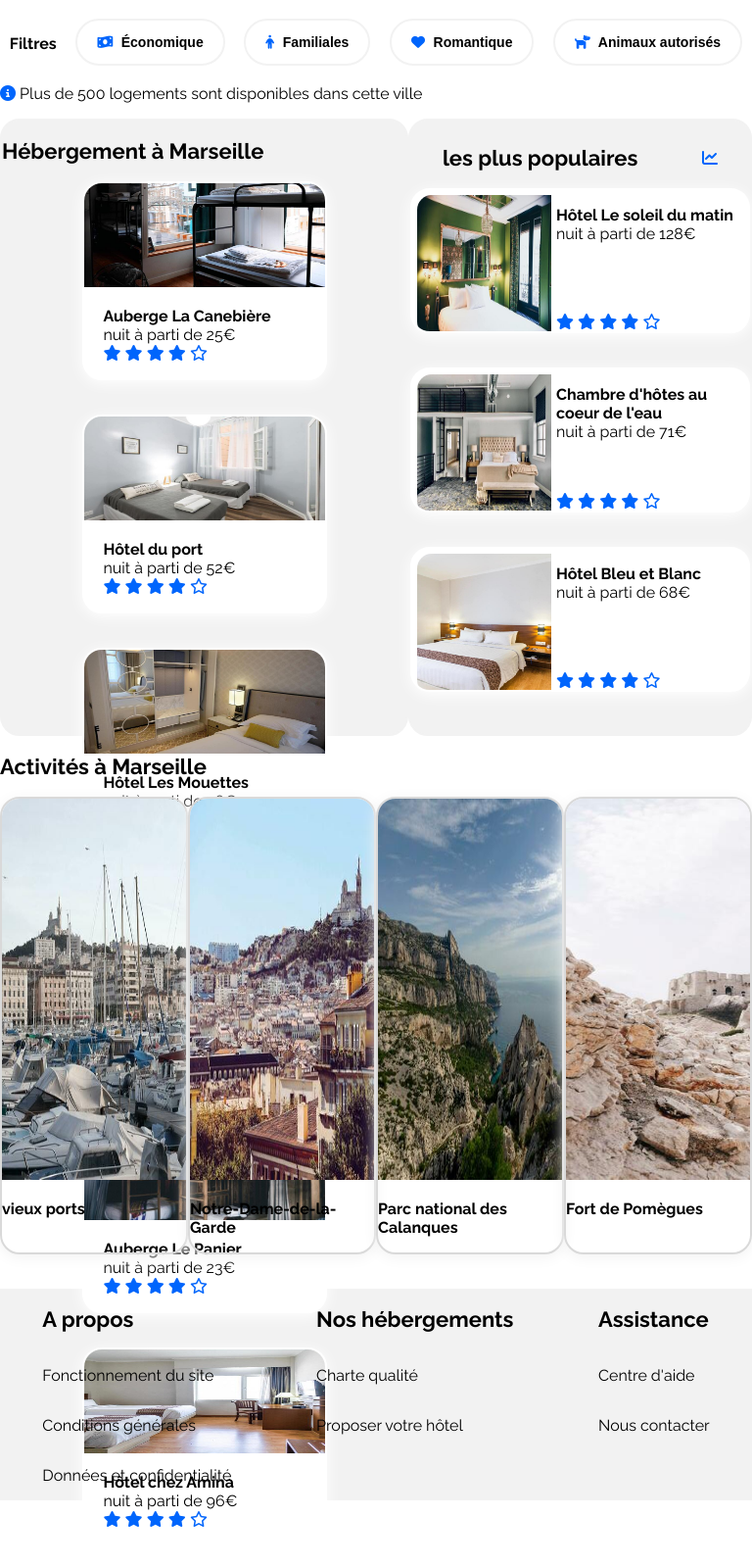
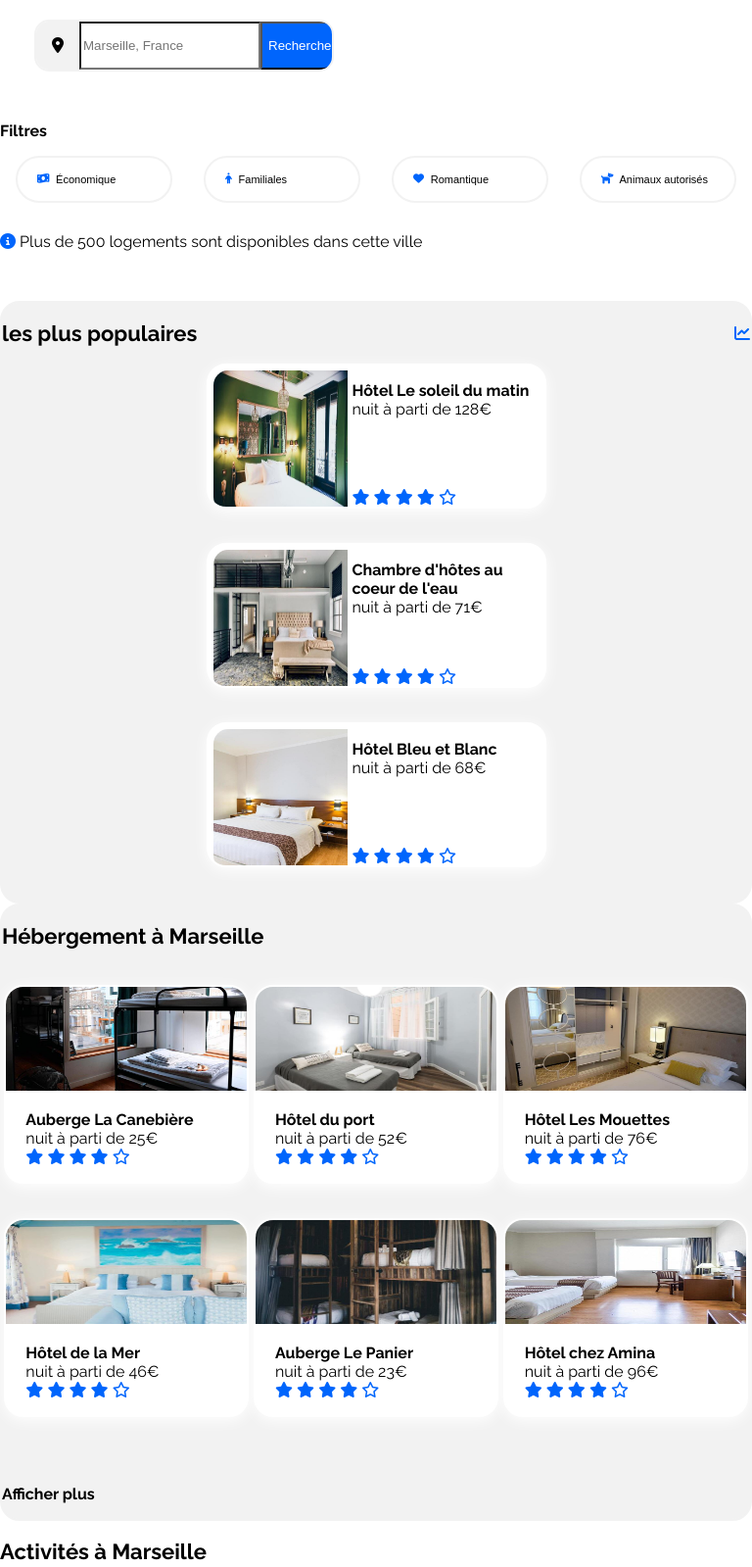
Before and after one commit to PesoPueblo/Booki-page-Marseille-Projet2, a plain HTML site: page index.html in a window 768 px wide. Shown: the part 280-1879 px from the top of the page at 98% size. Drawn offline with Linux system fonts and the light colour scheme.

Commit message:
mise en place media queries

```diff
--- a/styles.css
+++ b/styles.css
@@ -1,3 +1,29 @@
+body
+        {
+        font-family: 'Raleway', sans-serif;
+        max-width: 1400px;
+        margin: auto;
+        }
+    h1
+        {
+        font-size: 22px;
+        }
+    h2
+        {
+         font-size: 22px;
+        }
+    h3
+        {
+        font-size: 16px;
+        }
+    p
+        {
+        font-size: 16px;
+        }
+    i
+        {
+            color: #0065fc;
+        }
 
 header
         {
@@ -69,28 +95,7 @@ header
         color: #0065fc;
         outline: none;
         }
-body
-        {
-        font-family: 'Raleway', sans-serif;
-        max-width: 1400px;
-        margin: auto;
-        }
-    h1
-        {
-        font-size: 22px;
-        }
-    h2
-        {
-         font-size: 22px;
-        }
-    h3
-        {
-        font-size: 16px;
-        }
-    p
-        {
-        font-size: 16px;
-        }
+
 #toolsearch
         {
         display: flex;
@@ -111,15 +116,12 @@ body
         width: 132px;
         border-top-right-radius: 15px;
         border-bottom-right-radius: 15px;
-
         }
     #recherche i
         {
         background-color: #f2f2f2;
         color: black;
         padding:1em;
-
-
         }
     input
         {
@@ -127,17 +129,12 @@ input
         color: black;
         width: 236px;
         }
-i
+#filtre
         {
-    color: #0065fc;
-}
-#filtre,#filtre button
-{
-    font-weight: bold;
+        max-width: 914px;
         display: flex;
-    flex-direction: row;
-    align-content: space-around;
-    justify-content: space-around;
+        align-content: flex-start;
+        justify-content: space-between;
         }
     #filtre button
         {
@@ -151,15 +148,19 @@ i
         flex-direction: row;
         align-items: center;
         padding: 4px 20px;
-
-
         }
     #filtre button:hover
         {
         background-color: rgba(222, 235, 255, 1);
         border: 2px solid #f2f2f2;
+        }
+    #filtre button:active
+        {
+        background-color: rgba(222, 235, 255, 1);
+        border: 2px solid #f2f2f2;
+        }
 
-}
+
 main
         {
             display: flex;
@@ -185,8 +186,8 @@ main
         background-color: #f2f2f2;
         border: 2px solid #f2f2f2;
         border-radius: 20px 20px 20px 20px;
-        width: 880px;
-        height: 626px;
+        max-width: 880px;
+        min-height: 626px;
         }
     #hébergement div
         {
@@ -237,8 +238,8 @@ main
         background-color: #f2f2f2;
         border: 2px solid #f2f2f2;
         border-radius: 20px 20px 20px 20px;
-        width: 420px;
-        height: 626px;
+        min-width: 420px;
+        max-height: 626px;
         }
 #titleh2
 {
@@ -304,11 +305,15 @@ main
         border-radius: 20px 20px 20px 20px;
         box-shadow: 0px 3px 15px  #f2f2f2;
         overflow: hidden;
-        width: 302px;
-        height: auto;
+        max-width: 302px;
+        max-height: 445;
         display: flex;
         flex-direction: column;
         margin-bottom: 35px;
+        }
+    .buttonActivités h3
+        {
+        padding-left: 19px;
         }
     .buttonActivités img
         {
@@ -364,3 +369,160 @@ footer
         flex-direction: column;
         align-items: flex-start;
         }
+
+@media screen and (max-width:992px) and (min-width:768px)
+{
+    #article
+    {
+        display: flex;
+        flex-direction: column;
+        justify-content: space-between;
+    }
+#hébergement
+        {
+        max-width: 883px;
+        }
+#populaires
+        {
+        display: flex;
+        flex-direction: column;
+        justify-content: center;
+        align-items: stretch;
+        align-content: space-around;
+        background-color: #f2f2f2;
+        border: 2px solid #f2f2f2;
+        border-radius: 20px 20px 20px 20px;
+        max-width: 883px;
+        min-height: 278px;
+        margin-top: 35px;
+        }
+#titleh2
+{
+    display:inline-flex;
+    flex-direction: row;
+    justify-content: space-between;
+    align-content: flex-start;
+}
+#pop
+{
+    display: flex;
+    flex-direction: row;
+}
+.buttonActivités img
+        {
+        width: 182px;
+        height: 211px;
+        }
+.buttonActivités
+        {
+        max-width: 182px;
+        max-height: 267px;
+        }
+}
+
+@media screen and (max-width:768px) {
+    header
+    {
+    display:flex;
+    flex-direction: column;
+    justify-content: center;
+    align-content: center;
+    }
+    #logo
+    {
+        height: 19px;
+        width: 61px;
+        align-self: center;
+    }
+    #filtre
+    {
+        justify-content: space-around;
+        flex-wrap: wrap;
+    }
+    #filtre h3
+    {
+        align-self:flex-start;
+        width: 768px;
+    }
+    #filtre button
+    {
+        width: 160px;
+        margin-bottom: 14px;
+        font-size: 11px;
+    }
+    #article
+    {
+        display: flex;
+        flex-direction: column;
+        justify-content: space-between;
+    }
+
+#populaires
+        {
+        display: flex;
+        flex-direction: column;
+        justify-content: center;
+        align-items: stretch;
+        align-content: space-around;
+        background-color: #f2f2f2;
+        border: 2px solid #f2f2f2;
+        border-radius: 20px 20px 20px 20px;
+        max-width:768px;
+        min-width: 0;
+        margin-top: 35px;
+        }
+#titleh2
+{
+    display:inline-flex;
+    flex-direction: row;
+    justify-content: space-between;
+    align-content: flex-start;
+}
+
+#pop
+{
+    display: flex;
+    flex-direction: column;
+    justify-content: flex-start;
+    align-content: flex-start;
+}
+#article
+{
+    display: flex;
+    flex-direction: column-reverse;
+}
+#activités
+{
+    max-width: 768px;
+}
+#button
+{
+    display: flex;
+    flex-direction: column;
+    justify-content:center;
+    align-content: center;
+    padding-left: 19px;
+}
+.buttonActivités
+        {
+        max-width: 182px;
+        max-height: 267px;
+        }
+        .buttonActivités
+        {
+        max-width: 334px;
+        max-height: 190px;
+        display: flex;
+        flex-direction: column;
+        }
+    .buttonActivités img
+        {
+        width: 334px;
+        height: 134px;
+        }
+footer
+{
+display: flex;
+flex-direction: column;
+}
+}
```
Also changed, not shown: index.html (+4 -3 lines). Lines whose indentation alone changed are shown as unchanged.
